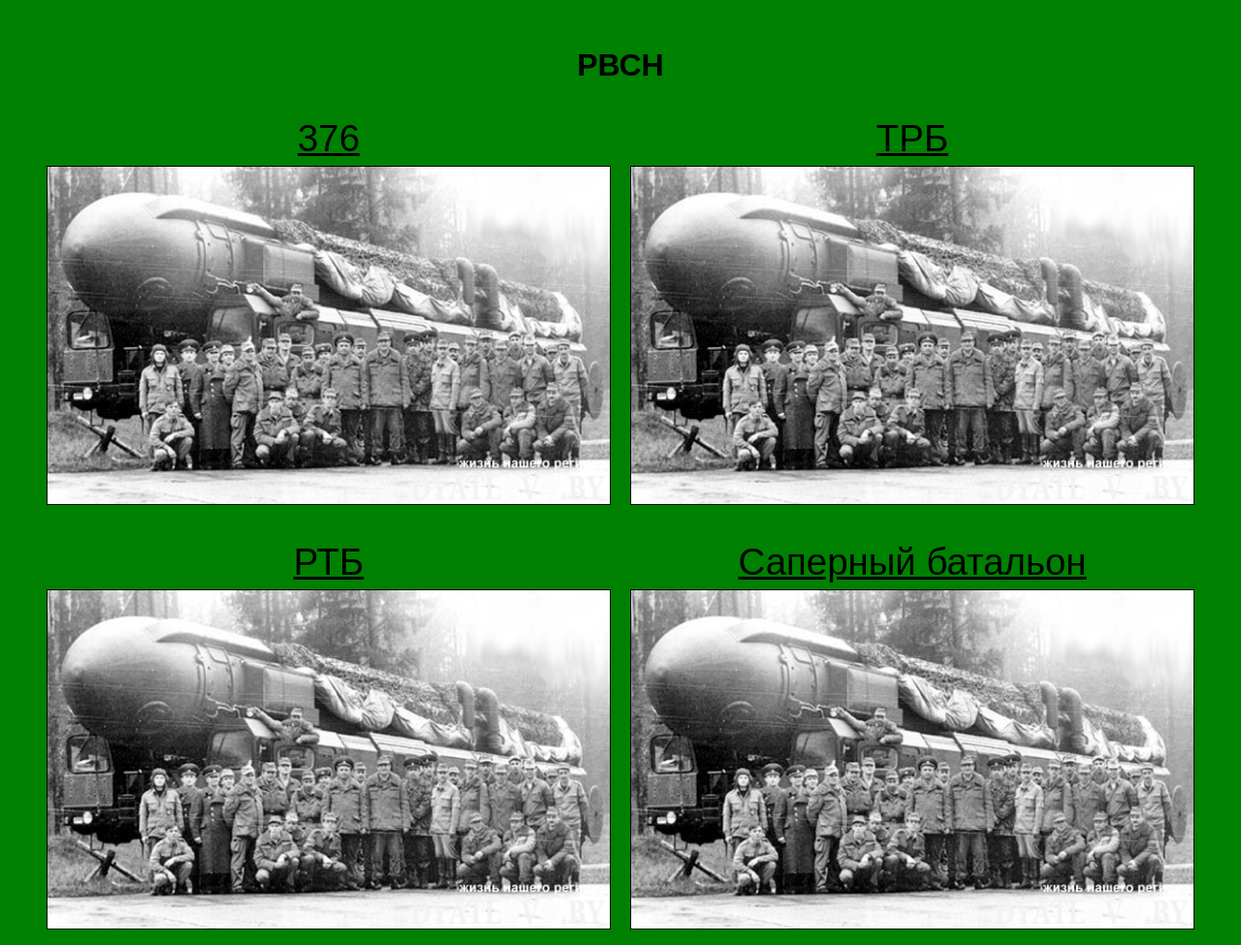
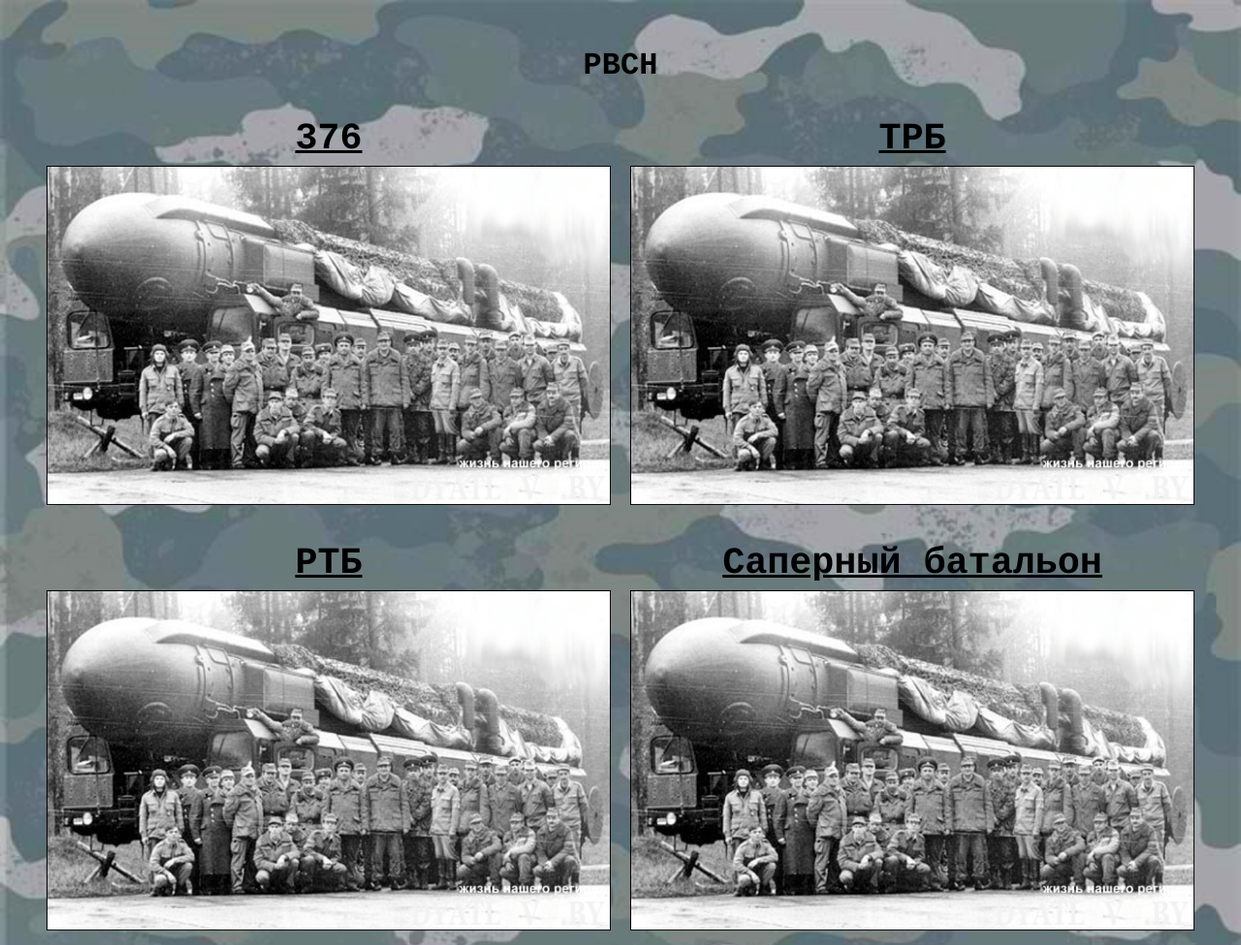
Before and after one commit to gezgaly/PBCH, a plain HTML site: page index.html in a window 1280 px wide. Shown: the top 975 px of the page at 97% size. Drawn offline with Linux system fonts and the light colour scheme.

Commit message:
font and background

```diff
--- a/styles.css
+++ b/styles.css
@@ -1,5 +1,7 @@
 body {
-    background-color: green;
+    background-image: url('image/background6.jpg');;
+    background-size: cover;
+    background-repeat: no-repeat;
     font-family: Arial, sans-serif;
     text-align: center;
     padding: 20px;
@@ -7,10 +9,14 @@ body {
 
 h1 {
     color: #000000;
+    font-family: Courier, monospace; /* Используем Courier или Courier New */
+    font-weight: bold; /* Делаем шрифт пожирнее */
 }
 
 p {
-    color: #000000;
+    color: black;
+    font-family: Courier, monospace; /* Используем Courier или Courier New */
+    font-weight: bold; /* Делаем шрифт пожирнее */
 }
 
 .gallery {
@@ -38,6 +44,8 @@ p {
 a {
     text-decoration: underline;
     color: black;
+    font-family: Courier, monospace; /* Используем Courier или Courier New */
+    font-weight: bold; /* Делаем шрифт пожирнее */
 }
 #sosluzhivtsi {
     padding: 0; /* Убираем отступы вокруг списка */
```
Also changed, not shown: image/background1.jpg (added), image/background2.jpg (added), image/background3.jpg (added), image/background4.jpg (added), image/background5.jpg (added), image/background6.jpg (added).
